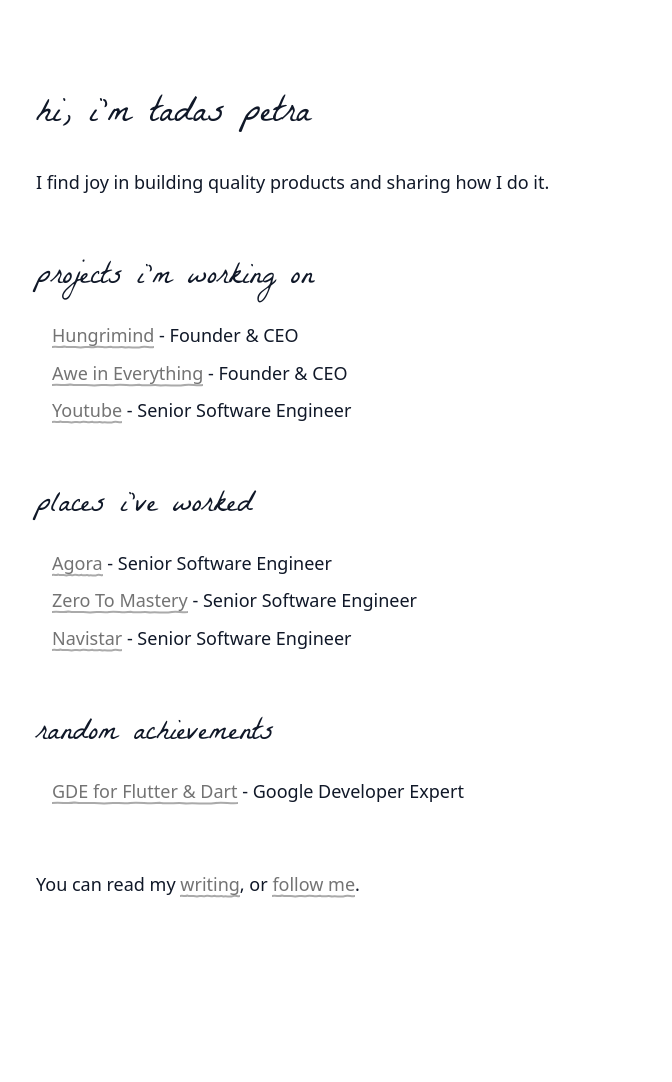
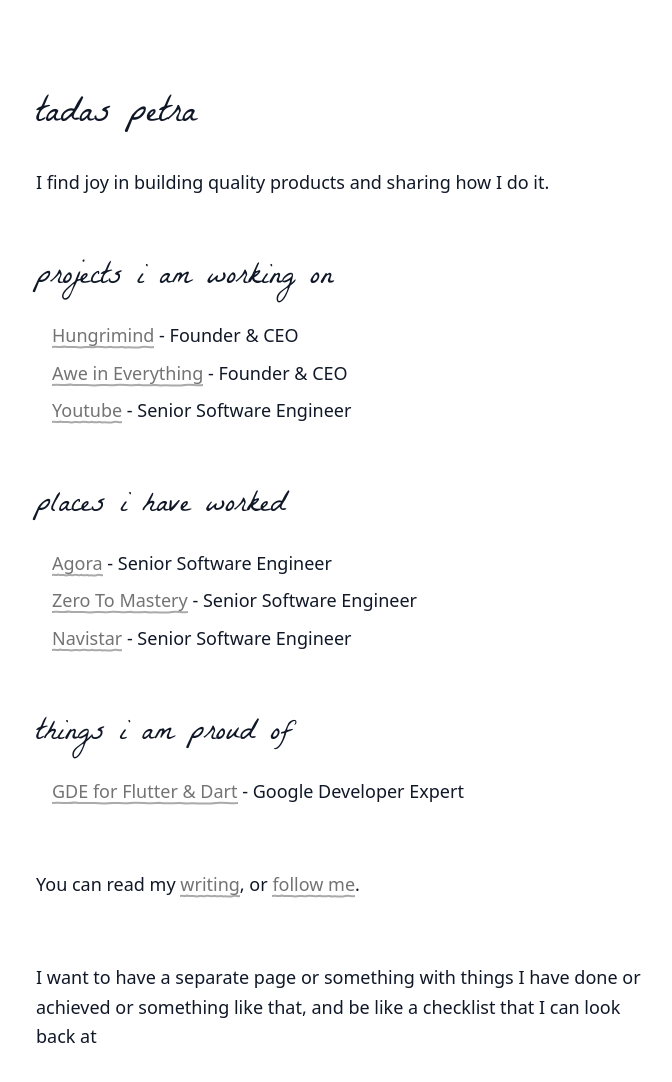
Before and after one commit to tadaspetra/website, an Astro site: page / in a window 1280 px wide. Shown: the whole page, without its empty margins (292-964 px from the left). Before the commit the page ends 995 px from the top, so only its background shows below. Built offline with nearby package versions, Linux system fonts and the light colour scheme; Astro itself is replaced by a stand-in of ours.

Commit message:
full words

```diff
--- a/src/pages/index.astro
+++ b/src/pages/index.astro
@@ -4,12 +4,12 @@
 
 <Layout>
   <main class="max-w-2xl mx-auto px-4 sm:px-6 py-12 sm:py-16 md:py-24">
-    <h1>hi, i'm tadas petra</h1>
+    <h1>tadas petra</h1>
 
     <div class="space-y-5 sm:space-y-6 text-base sm:text-lg leading-relaxed">
       <p>I find joy in building quality products and sharing how I do it.</p>
 
-      <h2 class="mt-16">projects i'm working on</h2>
+      <h2 class="mt-16">projects i am working on</h2>
       <ul class="list-square list-inside space-y-1.5 sm:space-y-2 ml-3 sm:ml-4">
         <li>
           <a href="#">Hungrimind</a> - Founder & CEO
@@ -22,7 +22,7 @@
         </li>
       </ul>
 
-      <h2 class="mt-16">places i've worked</h2>
+      <h2 class="mt-16">places i have worked</h2>
       <ul class="list-square list-inside space-y-1.5 sm:space-y-2 ml-3 sm:ml-4">
         <li>
           <a href="#">Agora</a> - Senior Software Engineer
@@ -35,7 +35,7 @@
         </li>
       </ul>
 
-      <h2 class="mt-16">random achievements</h2>
+      <h2 class="mt-16">things i am proud of</h2>
       <ul class="list-square list-inside space-y-1.5 sm:space-y-2 ml-3 sm:ml-4">
         <li>
           <a href="#">GDE for Flutter & Dart</a> - Google Developer Expert
@@ -45,6 +45,12 @@
       <p class="mt-16">
         You can read my <a href="#">writing</a>, or <a href="#">follow me</a>.
       </p>
+
+      <p class="mt-16">
+        I want to have a separate page or something with things I have done or
+        achieved or something like that, and be like a checklist that I can look
+        back at
+      </p>
     </div>
   </main>
 </Layout>
```
